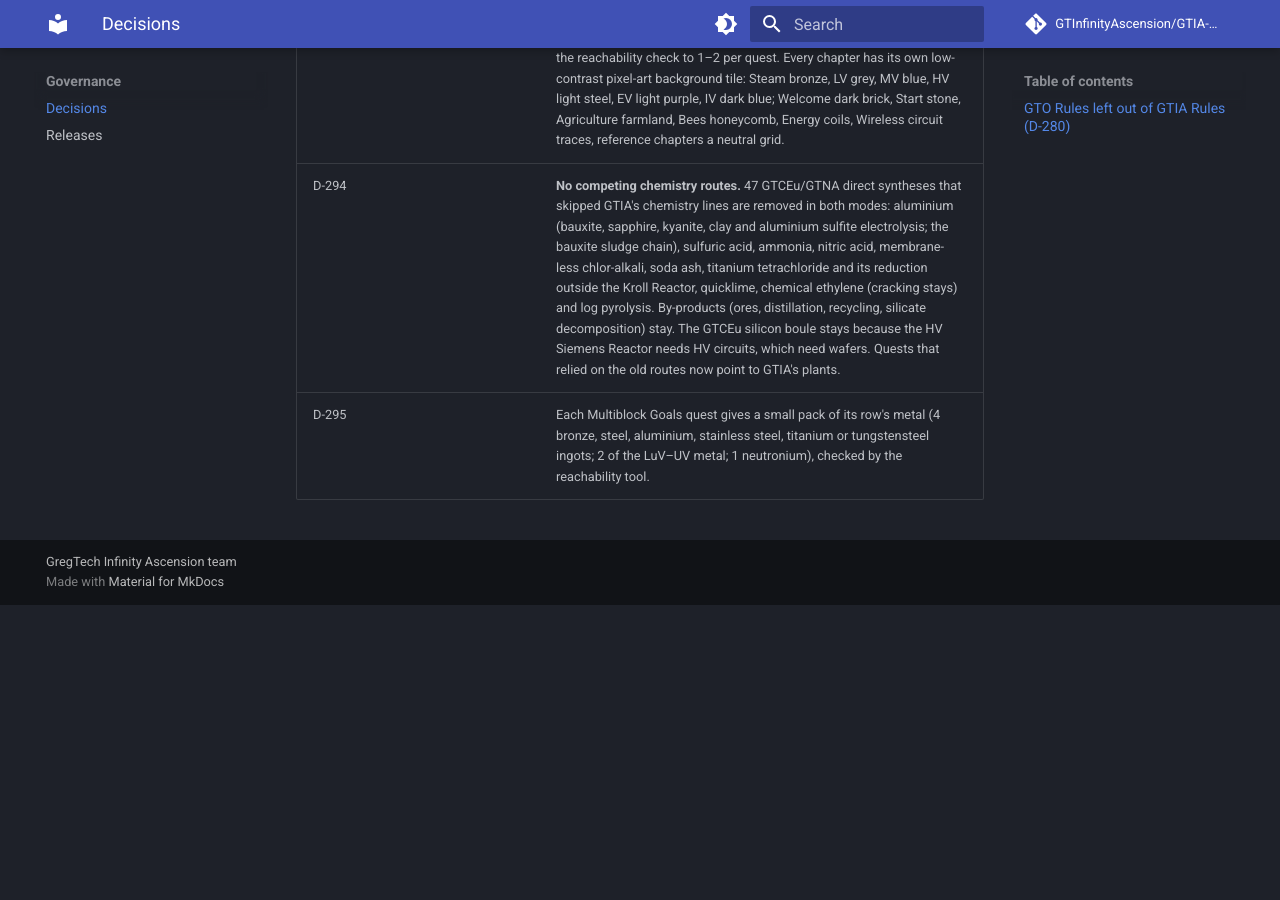
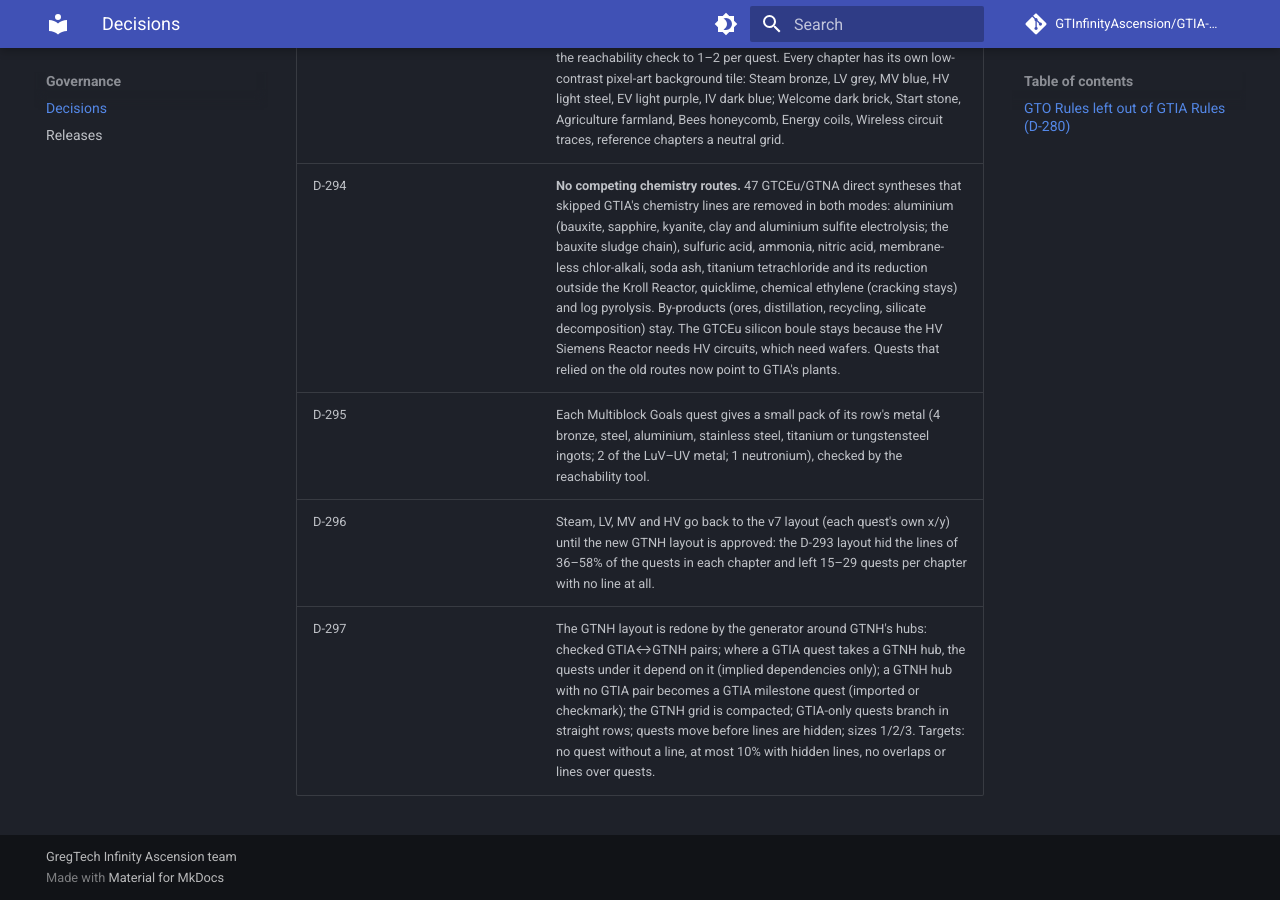
Before and after one commit to GTInfinityAscension/GTIA-Dev-Doc, an MkDocs documentation site: the page built from docs/governance/decisions.md, in a window 1280 px wide and 900 px high, scrolled down 5397 px. Built offline with MkDocs 1.6.1 and Material for MkDocs 9.7.7, drawn with Linux system fonts in a browser that asks for light colours; comment, search, counter and statistics services are not loaded; before the commit the page ends 6002 px from its top, so only the background shows below that.

Commit message:
Decisions D-296 and D-297: quest layout back to v7, GTNH layout redone around GTNH's hubs

```diff
--- a/docs/governance/decisions.md
+++ b/docs/governance/decisions.md
@@ -70,3 +70,5 @@ This page lists the approved product decisions that shape development. Internal
 | D-293 | Steam, LV, MV and HV take the **GTNH 2.9 chapter structure**: a quest with a GTNH equivalent goes to its place, GTIA-only quests sit next to the quest they depend on, no quests added; dependencies thinned by the reachability check to 1–2 per quest. Every chapter has its own low-contrast pixel-art background tile: Steam bronze, LV grey, MV blue, HV light steel, EV light purple, IV dark blue; Welcome dark brick, Start stone, Agriculture farmland, Bees honeycomb, Energy coils, Wireless circuit traces, reference chapters a neutral grid. |
 | D-294 | **No competing chemistry routes.** 47 GTCEu/GTNA direct syntheses that skipped GTIA's chemistry lines are removed in both modes: aluminium (bauxite, sapphire, kyanite, clay and aluminium sulfite electrolysis; the bauxite sludge chain), sulfuric acid, ammonia, nitric acid, membrane-less chlor-alkali, soda ash, titanium tetrachloride and its reduction outside the Kroll Reactor, quicklime, chemical ethylene (cracking stays) and log pyrolysis. By-products (ores, distillation, recycling, silicate decomposition) stay. The GTCEu silicon boule stays because the HV Siemens Reactor needs HV circuits, which need wafers. Quests that relied on the old routes now point to GTIA's plants. |
 | D-295 | Each Multiblock Goals quest gives a small pack of its row's metal (4 bronze, steel, aluminium, stainless steel, titanium or tungstensteel ingots; 2 of the LuV–UV metal; 1 neutronium), checked by the reachability tool. |
+| D-296 | Steam, LV, MV and HV go back to the v7 layout (each quest's own x/y) until the new GTNH layout is approved: the D-293 layout hid the lines of 36–58% of the quests in each chapter and left 15–29 quests per chapter with no line at all. |
+| D-297 | The GTNH layout is redone by the generator around GTNH's hubs: checked GTIA↔GTNH pairs; where a GTIA quest takes a GTNH hub, the quests under it depend on it (implied dependencies only); a GTNH hub with no GTIA pair becomes a GTIA milestone quest (imported or checkmark); the GTNH grid is compacted; GTIA-only quests branch in straight rows; quests move before lines are hidden; sizes 1/2/3. Targets: no quest without a line, at most 10% with hidden lines, no overlaps or lines over quests. |
```
